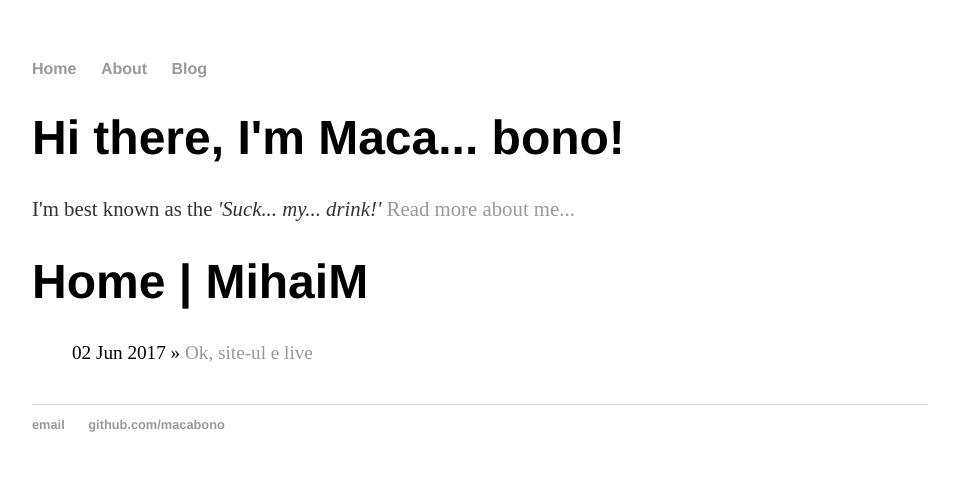
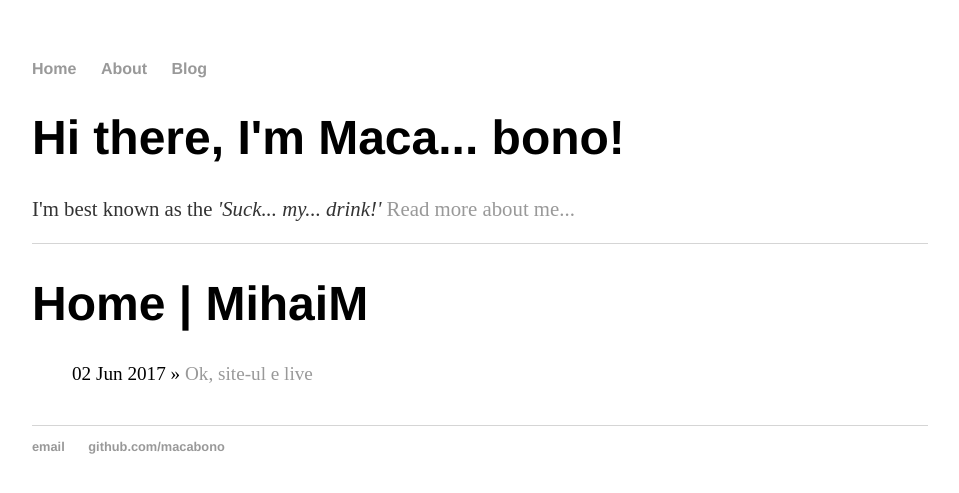
Before and after one commit to macabono/macabono.github.io, a Jekyll site: the page built from index.html, in a window 1280 px wide. Shown: the top 493 px of the page, without its empty margins (160-1119 px from the left). Built offline with Jekyll 4.4.1, drawn with Linux system fonts in a browser that asks for light colours.

Commit message:
Update main.css

```diff
--- a/css/main.css
+++ b/css/main.css
@@ -28,11 +28,8 @@ p {
     line-height: 1.2em;
     color: #333;
 }
-.lista_posts {
+.post_list {
     border-top: 1px solid #d5d5d5;
-    font-size: .1.2em;
-    line-height: 1.1em;
-    color: #333;
 }
 footer {
     border-top: 1px solid #d5d5d5;
```
